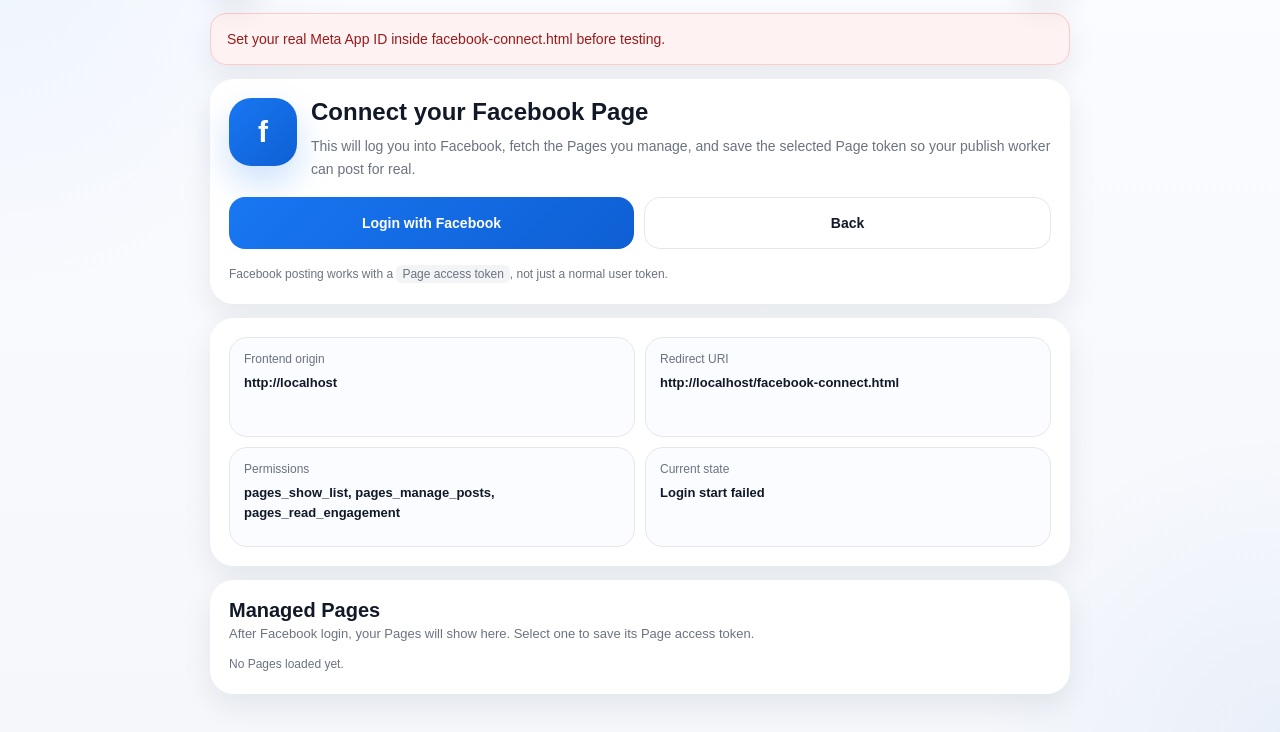
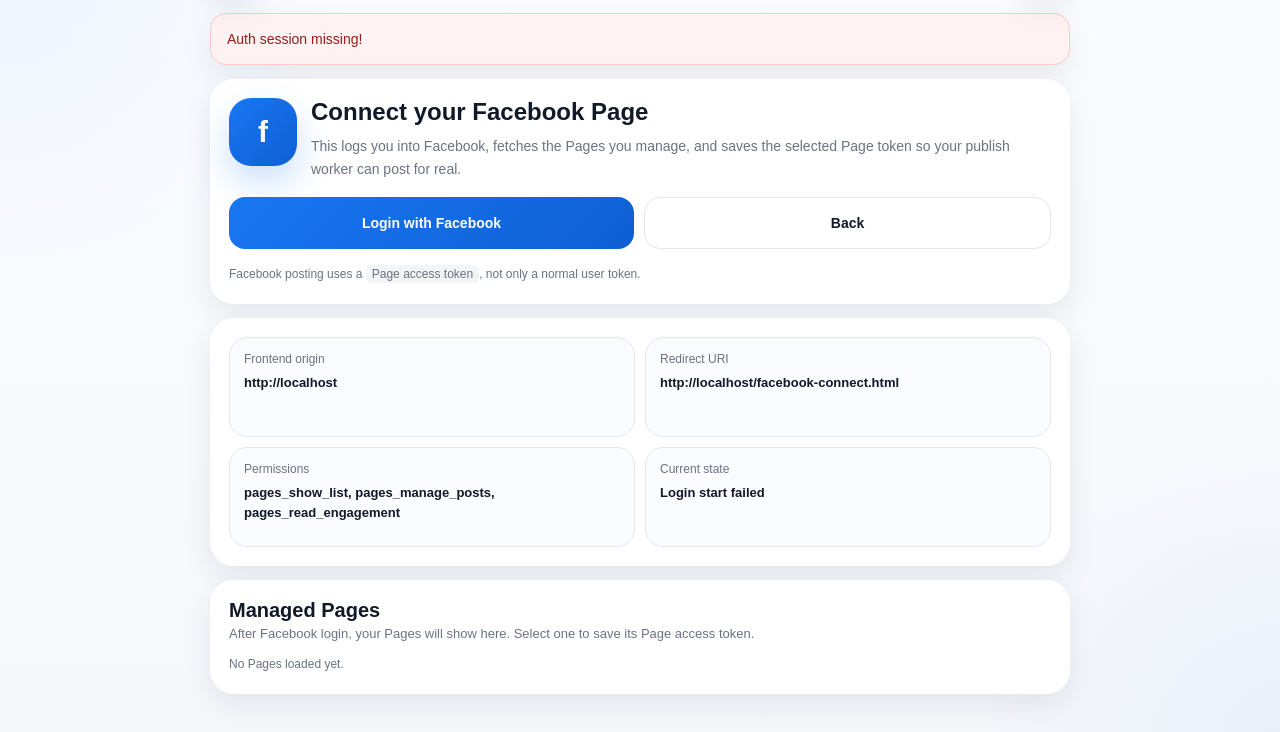
Before and after one commit to chukwudalujustice0-collab/View, a website: page facebook-connect.html in a window 1280 px wide. Both pictures are taken after a click on the button "Login with Facebook". Shown: the part 69-801 px from the top of the page. Drawn offline with nearby package versions, Linux system fonts and the light colour scheme.

Commit message:
Update facebook-connect.html

```diff
--- a/facebook-connect.html
+++ b/facebook-connect.html
@@ -339,7 +339,7 @@
         <div class="hero-copy">
           <h2>Connect your Facebook Page</h2>
           <p>
-            This will log you into Facebook, fetch the Pages you manage, and save the selected Page token so your publish worker can post for real.
+            This logs you into Facebook, fetches the Pages you manage, and saves the selected Page token so your publish worker can post for real.
           </p>
         </div>
       </div>
@@ -350,7 +350,7 @@
       </div>
 
       <div class="helper">
-        Facebook posting works with a <code>Page access token</code>, not just a normal user token.
+        Facebook posting uses a <code>Page access token</code>, not only a normal user token.
       </div>
     </section>
 
@@ -377,7 +377,9 @@
 
     <section class="card">
       <div class="title" style="font-size:20px;">Managed Pages</div>
-      <div class="sub" style="white-space:normal;margin-bottom:14px;">After Facebook login, your Pages will show here. Select one to save its Page access token.</div>
+      <div class="sub" style="white-space:normal;margin-bottom:14px;">
+        After Facebook login, your Pages will show here. Select one to save its Page access token.
+      </div>
       <div id="pagesList" class="pages-list">
         <div class="helper">No Pages loaded yet.</div>
       </div>
@@ -397,10 +399,7 @@
       }
     });
 
-    // Replace with your real Meta app ID
     const FACEBOOK_APP_ID = "921040053900296";
-
-    // Must match Meta app redirect setting
     const REDIRECT_URI = `${window.location.origin}/facebook-connect.html`;
 
     const FACEBOOK_SCOPES = [
@@ -476,9 +475,6 @@
       };
     }
 
-    // =========================
-    // THIS IS WHERE USER ACCESS TOKEN IS USED
-    // =========================
     async function getFacebookPages(userAccessToken) {
       try {
         const res = await fetch(
@@ -578,8 +574,8 @@
       try {
         clearNotice();
 
-        if (!FACEBOOK_APP_ID || FACEBOOK_APP_ID.includes("921040053900296")) {
-          throw new Error("Set your real Meta App ID inside facebook-connect.html before testing.");
+        if (!FACEBOOK_APP_ID || FACEBOOK_APP_ID.trim().length < 10) {
+          throw new Error("Meta App ID is missing or invalid.");
         }
 
         const user = await requireUser();
@@ -629,11 +625,7 @@
         showNotice("Loading Facebook Pages...", "info");
         stateTextEl.textContent = "Fetching Pages";
 
-        // =========================
-        // USER ACCESS TOKEN IS USED HERE
-        // =========================
         const userAccessToken = hashData.access_token;
-
         const pages = await getFacebookPages(userAccessToken);
 
         renderPages(pages, user);
```
